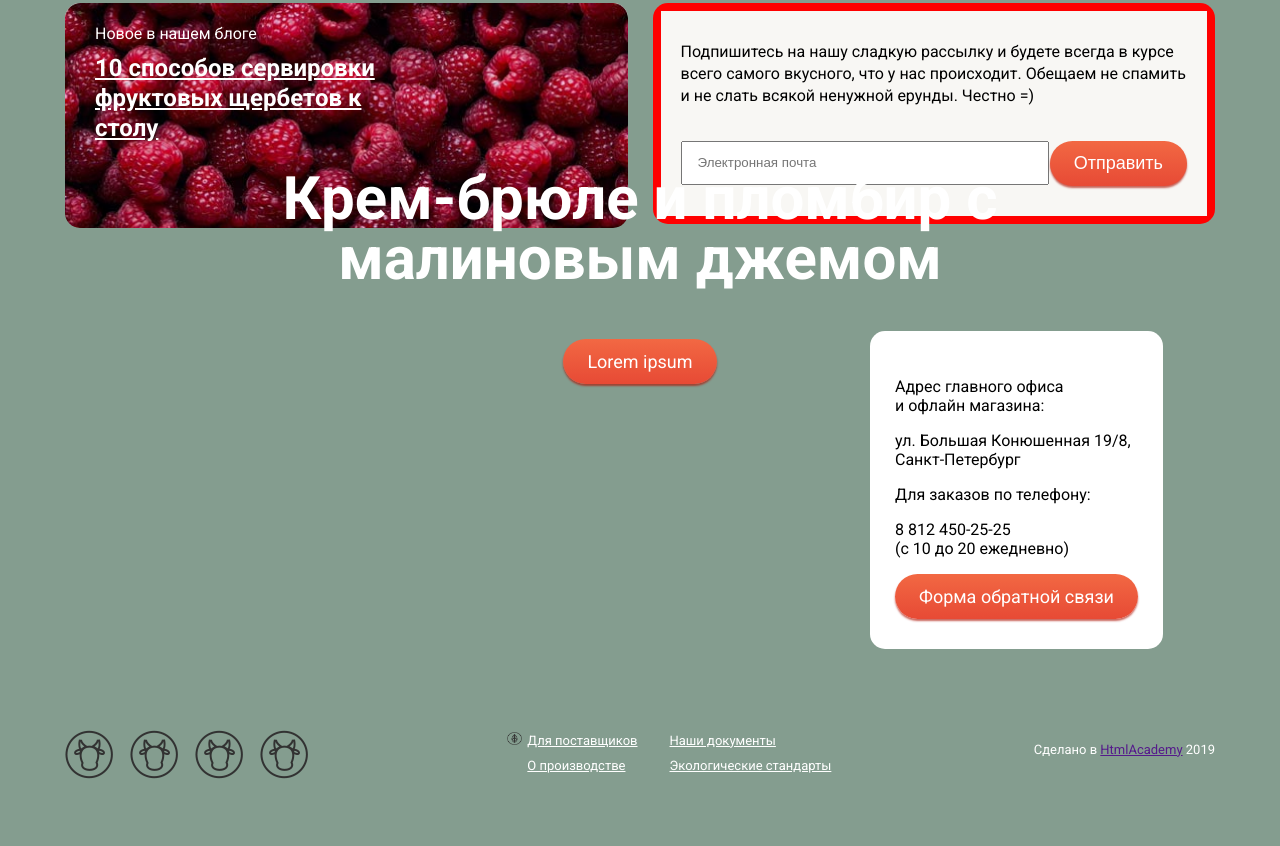
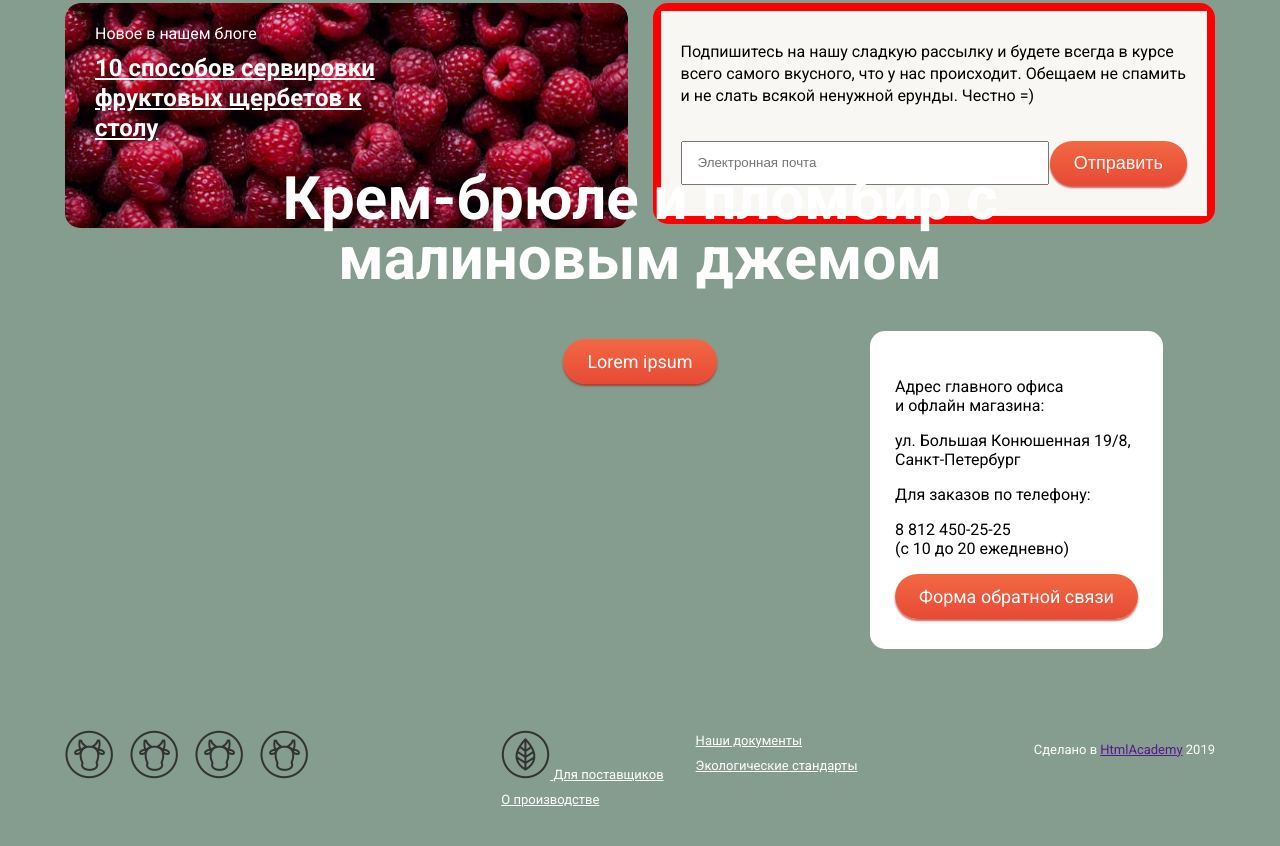
Before and after one commit to Amugbl4/HtmlAcademyGllacy, a plain HTML site: page index.html in a window 1280 px wide. Shown: the part 1579-2425 px from the top of the page. Drawn offline with Linux system fonts and the light colour scheme.

Commit message:
few change

```diff
--- a/index.html
+++ b/index.html
@@ -219,7 +219,7 @@
                 <ul class="info-list__left">
                     <li>
                         <a href="#">
-                            <img src="/img/Листик.png" alt="" class="footer__heart">
+                            <img src="/img/Листик.png" alt="" class="footer-info__img">
                             Для поставщиков</a>
                     </li>
                     <li>
```
